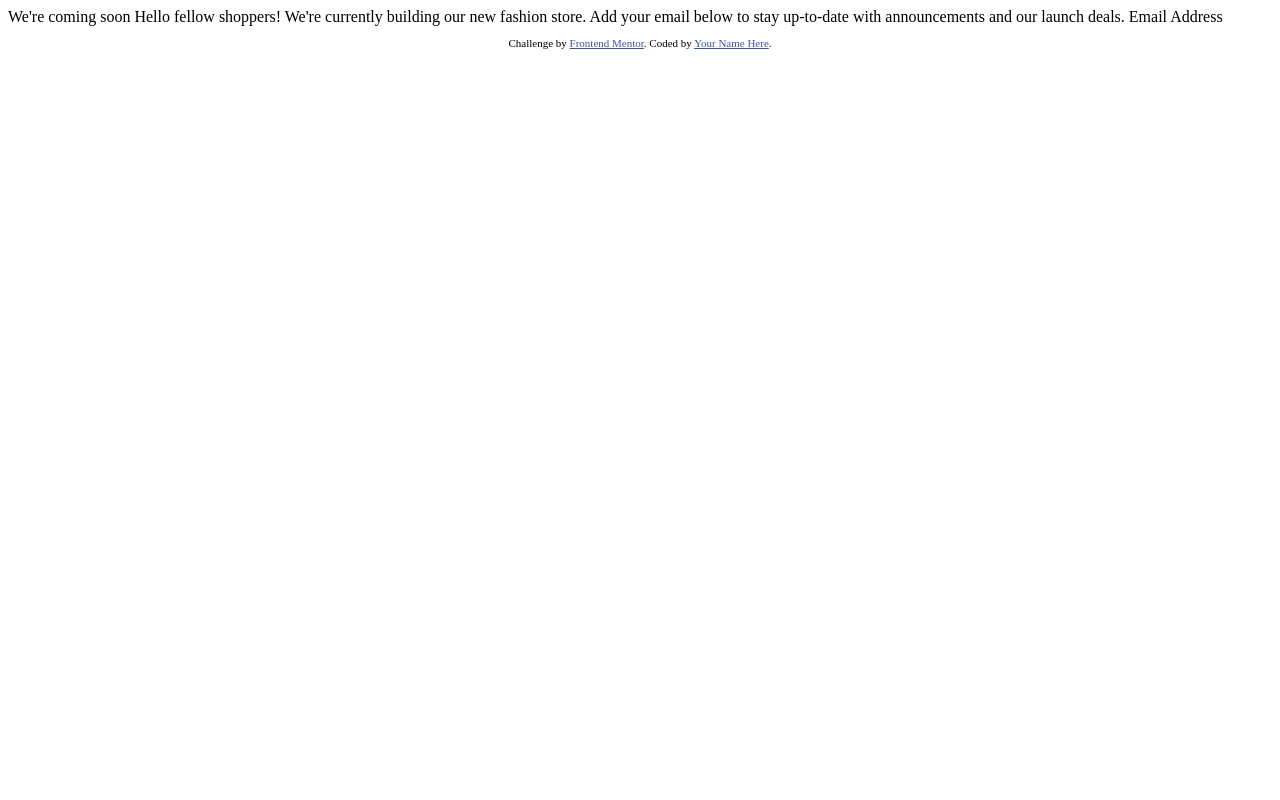
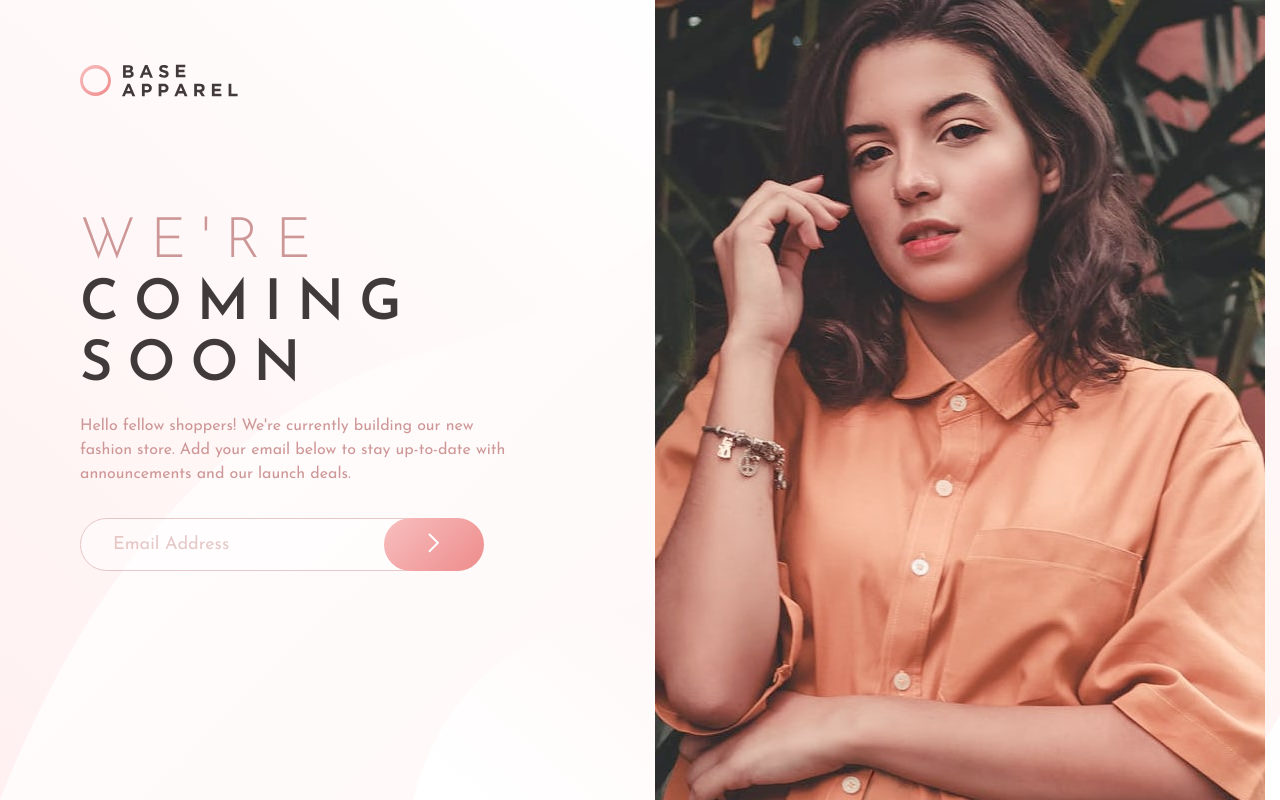
Before and after one commit to luizCosta-Serao/pagina-base-apparel, a plain HTML site: page index.html in a window 1280 px wide. Drawn offline with Linux system fonts and the light colour scheme.

Commit message:
HTML e style em telas com resolução desktop

```diff
--- a/index.html
+++ b/index.html
@@ -5,29 +5,26 @@
   <meta name="viewport" content="width=device-width, initial-scale=1.0"> <!-- displays site properly based on user's device -->
 
   <link rel="icon" type="image/png" sizes="32x32" href="./images/favicon-32x32.png">
-
-  <title>Frontend Mentor | Base Apparel coming soon page</title>
-
-  <!-- Feel free to remove these styles or customise in your own stylesheet 👍 -->
-  <style>
-    .attribution { font-size: 11px; text-align: center; }
-    .attribution a { color: hsl(228, 45%, 44%); }
-  </style>
+  <link rel="stylesheet" href="./style.css">
+  <title>Base Apparel coming soon page</title>
 </head>
 <body>
+  <section class="container">
+    <div class="content">
+      <img src="./images/logo.svg" alt="logo">
+      <h1><span>We're</span> coming soon</h1>
+      <p>Hello fellow shoppers! We're currently building our new fashion store. Add your email below to stay up-to-date with announcements and our launch deals.</p>
 
-  We're coming soon
+      <form action="">
+        <input type="email" name="email" id="email" placeholder="Email Address">
+        <button class="submit"><img src="./images/icon-arrow.svg" alt="arrow"></button>
+      </form>
+    </div><!--content-->
 
-  Hello fellow shoppers! We're currently building our new fashion store.
-  Add your email below to stay up-to-date with announcements and our launch deals.
+    <div class="image">
 
-  Email Address
+    </div><!--image-->
+  </section><!--container-->
 
-  <footer>
-    <p class="attribution">
-      Challenge by <a href="https://www.frontendmentor.io?ref=challenge" target="_blank">Frontend Mentor</a>.
-      Coded by <a href="#">Your Name Here</a>.
-    </p>
-  </footer>
 </body>
 </html>
--- /dev/null
+++ b/style.css
@@ -0,0 +1,113 @@
+/*STYLE GERAL*/
+@import url('https://fonts.googleapis.com/css2?family=Josefin+Sans:wght@300;400;600&display=swap');
+
+* {
+  margin: 0;
+  padding: 0;
+  box-sizing: border-box;
+}
+
+html {
+  background:linear-gradient(136deg, hsl(0, 0%, 100%), hsl(0, 100%, 98%)) ;
+}
+
+body {
+  background-image: url("./images/bg-pattern-desktop.svg");
+}
+
+/*STYLE CONTAINER*/
+.container {
+  width: 100%;
+  max-width: 1440px;
+  height: 100vh;
+  margin: 0 auto;
+  display: grid;
+  grid-template-columns: 1fr 1fr;
+}
+
+/*STYLE CONTENT*/
+.content {
+  padding: 4rem 5rem;
+}
+
+/*STYLE H1 DO CONTENT
+<h1><span>We're</span> coming soon</h1>
+*/
+.content h1 {
+  font-size: 3.5rem;
+  font-family: 'Josefin Sans', sans-serif;
+  text-transform: uppercase;
+  font-weight: 600;
+  color: hsl(0, 6%, 24%);
+  max-width: 300px;
+  letter-spacing: 15px;
+  line-height: 1.1;
+  margin-top: 7rem;
+}
+
+/*STYLE SPAN DENTRO DO H1 DE CONTENT*/
+.content h1 > span {
+  font-weight: 300;
+  color: hsl(0, 36%, 70%);
+}
+
+/*STYLE DO P DE CONTENT
+  <p>Hello fellow shoppers! We're currently building our new fashion store. Add your email below to stay up-to-date with announcements and our launch deals.</p>
+*/
+.content p {
+  font-family: 'Josefin Sans', sans-serif;
+  font-weight: 400;
+  font-size: 1rem;
+  color: hsl(0, 36%, 70%);
+  max-width: 440px;
+  line-height: 1.5;
+  margin-top: 1rem;
+}
+
+/*STYLE INPUT DE EMAIL*/
+.content form input {
+  width: 100%;
+  max-width: 350px;
+  margin-top: 2rem;
+  padding: 1rem 2rem;
+  border-radius: 2rem;
+  border: 1px solid hsl(0, 36%, 70%);
+  color: hsl(0, 36%, 70%);
+  font-family: 'Josefin Sans', sans-serif;
+  font-size: 1.125rem;
+  font-weight: 400;
+  opacity: .5;
+}
+
+/*STYLE DO PLACEHOLDER DO INPUT EMAIL*/
+.content form input::placeholder {
+  color: hsl(0, 36%, 70%);
+}
+
+/*STYLE DO INPUT EMAIL NO ESTADO DE FOCO*/
+.content form input:focus,
+.content form input:hover {
+  outline: none;
+  border: 1px solid hsl(0, 36%, 70%);
+}
+
+/*STYLE DO BUTTON*/
+.submit {
+  width: 100%;
+  max-width: 100px;
+  height: 53px;
+  border-radius: 2rem;
+  border: none;
+  background: linear-gradient(136deg, hsl(0, 80%, 86%), hsl(0, 74%, 74%));
+  position: relative;
+  right: 50px;
+  top: 4px;
+}
+
+/*STYLE DA IMAGE*/
+.image {
+  background-image: url("./images/hero-desktop.jpg");
+  background-position: center;
+  background-repeat: no-repeat;
+  background-size: contain;
+}
```
